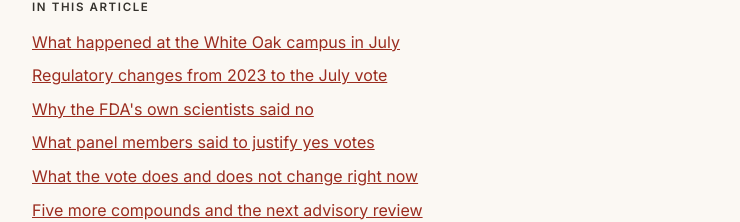
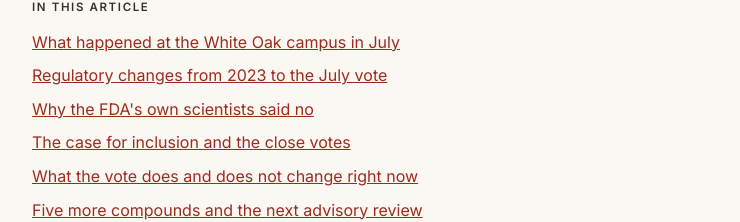
Before and after one commit to edorfanini00/peptidedigest, a Next.js app: page /fda-pcac-peptide-compounding-vote-2026 in a window 1280 px wide. Shown: the part 2160-2382 px from the top of the page, without its empty margins (268-1008 px from the left). Built offline with nearby package versions, Linux system fonts and the light colour scheme.

Commit message:
Clarify attribution in PCAC section heading

```diff
--- a/app/fda-pcac-peptide-compounding-vote-2026/story.ts
+++ b/app/fda-pcac-peptide-compounding-vote-2026/story.ts
@@ -7,7 +7,7 @@
   description:
     "FDA advisers recommended six peptides for the 503A compounding list in July 2026. What the vote means for rulemaking, prescription access and research use.",
   date: "2026-09-29T08:00:00-04:00",
-  dateModified: "2026-10-03T13:22:44.305Z",
+  dateModified: "2026-10-03T14:26:39.368Z",
   correction: "Correction: We corrected the compounding eligibility rules, research use labeling and regulatory chronology, including the May restoration of non-injectable GHK-Cu to Category 1. We also corrected the four review criteria, narrowed the evidence claims, and removed an unsupported panelist attribution, agency-silence claims and rulemaking timetable.",
   type: "NewsArticle",
   category: "Regulatory",
@@ -44,7 +44,7 @@
       ],
     },
     {
-      title: "What panel members said to justify yes votes",
+      title: "The case for inclusion and the close votes",
       id: "yes-vote-rationale",
       paragraphs: [
         "Supporters of inclusion emphasized patient access and argued that bringing the compounds into pharmacy compounding could improve oversight of a market already supplying them.[1]",
--- a/app/sitemap.ts
+++ b/app/sitemap.ts
@@ -56,7 +56,7 @@
     },
     {
       url: `${base}/fda-pcac-peptide-compounding-vote-2026`,
-      lastModified: new Date("2026-10-03T13:22:44.305Z"),
+      lastModified: new Date("2026-10-03T14:26:39.368Z"),
       changeFrequency: "weekly",
       priority: 0.9,
     },
```
